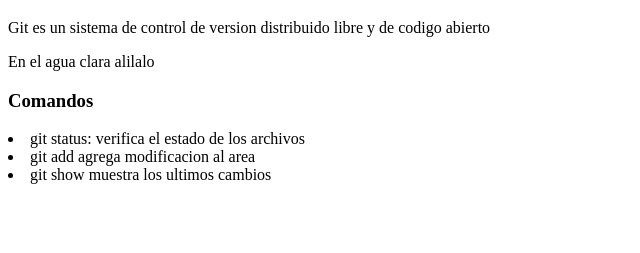
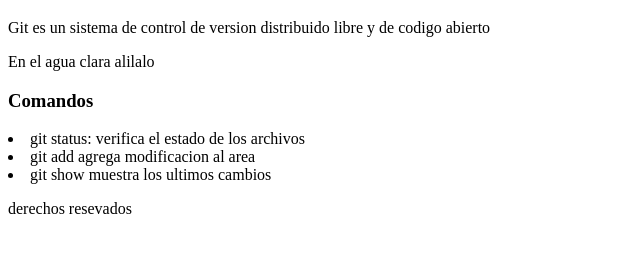
Before and after one commit to posnegro/web-git, a plain HTML site: page index.htm in a window 1280 px wide. Shown: the part 61-314 px from the top of the page, without its empty margins (0-640 px from the left). Drawn offline with Linux system fonts and the light colour scheme.

Commit message:
agrego footer

```diff
--- a/index.htm
+++ b/index.htm
@@ -18,5 +18,9 @@
     <li>git status: verifica el estado de los archivos</li>
     <li>git add agrega modificacion al area</li>
     <li>git show muestra los ultimos cambios</li>
+
+    <footer>
+    <p>derechos resevados</p>
+    </footer>
 </body>
 </html>
```
